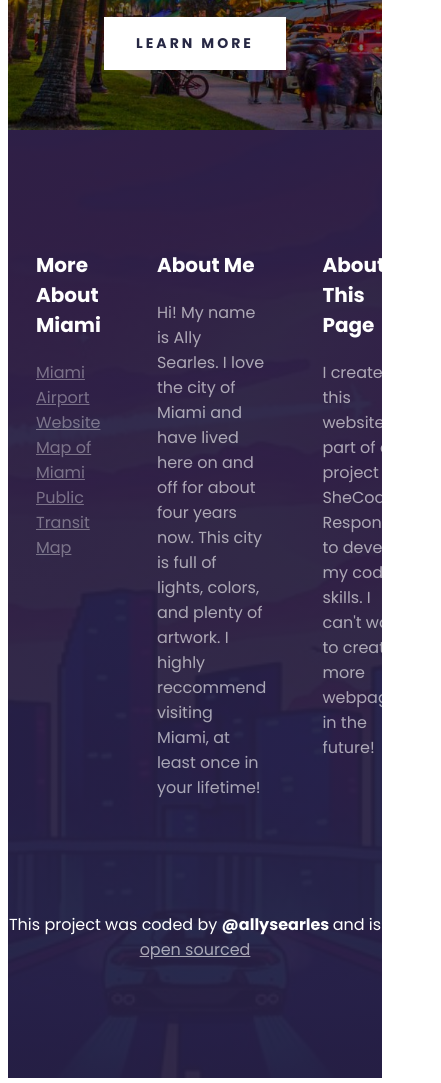
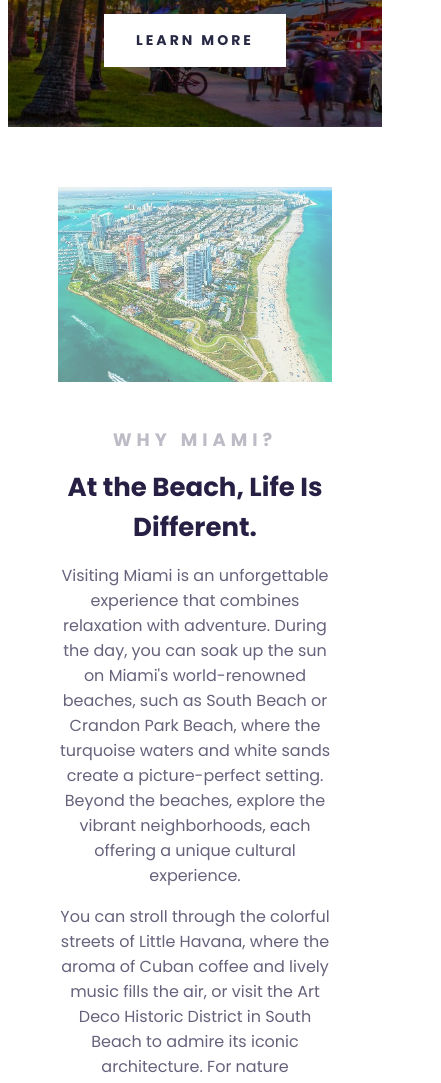
Before and after one commit to allysearles/Travel-Project, a plain HTML site: page index.html in a window 390 px wide. Shown: the part 292-1375 px from the top of the page, 441 px wide, since content can reach past the window. Drawn offline with Linux system fonts and the light colour scheme; a web font is replaced by a local one.

Commit message:
Home-Page: Added <about> section / Worked on responsive layout

```diff
--- a/index.html
+++ b/index.html
@@ -20,8 +20,41 @@
 				<h2 id="hero-heading-three">Officially the City of Miami</h2>
 				<a href="#learn-more">Learn More</a>
 			</header>
+			<main>
+				<section id="section-one" class="grid grid-2-columns">
+					<div class="image">
+						<img
+							id="section-one-image"
+							src="Images/section-one-image-miami.jpg"
+							alt="Image of Miami Beach"
+							width="560px"
+						/>
+					</div>
+					<div>
+						<h2 id="section-one-title">WHY MIAMI?</h2>
+						<h3 id="section-one-heading">At the Beach, Life Is Different.</h3>
+						<p class="section-one-description">
+							Visiting Miami is an unforgettable experience that combines
+							relaxation with adventure. During the day, you can soak up the sun
+							on Miami's world-renowned beaches, such as South Beach or Crandon
+							Park Beach, where the turquoise waters and white sands create a
+							picture-perfect setting. Beyond the beaches, explore the vibrant
+							neighborhoods, each offering a unique cultural experience.
+						</p>
+						<p class="section-one-description">
+							You can stroll through the colorful streets of Little Havana,
+							where the aroma of Cuban coffee and lively music fills the air, or
+							visit the Art Deco Historic District in South Beach to admire its
+							iconic architecture. For nature enthusiasts, the nearby Everglades
+							National Park beckons with its lush landscapes and wildlife
+							encounters. Miami's daytime activities cater to every interest,
+							ensuring a memorable and diverse experience for all visitors.
+						</p>
+					</div>
+				</section>
+			</main>
 			<footer>
-				<section class="grid">
+				<section class="grid grid-1x-narrow-2x-columns">
 					<div>
 						<h3 class="footer-heading">More About Miami</h3>
 						<ul class="footer-description">
--- a/src/styles.css
+++ b/src/styles.css
@@ -8,9 +8,16 @@
 section {
 	max-width: 1200px;
 	margin: 0 auto;
+	padding: 100px 0;
 }
 .grid {
 	display: grid;
+	grid-gap: 64px;
+}
+.grid-2-columns {
+	grid-template-columns: 1fr 1fr;
+}
+.grid-1x-narrow-2x-columns {
 	grid-template-columns: 1fr 2fr 2fr;
 }
 header {
@@ -62,6 +69,45 @@
 	display: inline-block;
 	margin-top: 32px;
 }
+main {
+	background-color: white;
+}
+
+#section-one-image {
+	max-width: 100%;
+	justify-content: center;
+	align-items: center;
+	margin-bottom: -10px;
+	padding-top: 70px;
+}
+#section-one-title {
+	color: var(--dark, #272044);
+	font-family: Poppins;
+	font-size: 16px;
+	font-style: normal;
+	font-weight: 700;
+	line-height: normal;
+	letter-spacing: 5px;
+	opacity: 0.3;
+}
+#section-one-heading {
+	color: var(--dark, #272044);
+	font-family: Poppins;
+	font-size: 40px;
+	font-style: normal;
+	font-weight: 700;
+	line-height: 50px;
+	margin: 0;
+}
+.section-one-description {
+	color: var(--dark, #272044);
+	font-family: Poppins;
+	font-size: 16px;
+	font-style: normal;
+	font-weight: 400;
+	line-height: normal;
+	opacity: 0.7;
+}
 footer {
 	color: white;
 	background-image: linear-gradient(
@@ -81,8 +127,6 @@
 	font-style: normal;
 	font-weight: 700;
 	line-height: normal;
-	margin-right: 28px;
-	margin-left: 28px;
 }
 .footer-description {
 	color: var(--light, #fff);
@@ -92,8 +136,6 @@
 	font-weight: 400;
 	line-height: normal;
 	opacity: 0.6;
-	margin-right: 28px;
-	margin-left: 28px;
 }
 footer ul {
 	padding: 0;
@@ -109,19 +151,50 @@
 }
 #signature {
 	text-align: center;
-	padding-top: 80px;
 }
 @media (max-width: 960px) {
 	header {
 		padding: 60px 0;
 	}
 	#hero-heading-one {
-		font-size: 20px;
+		font-size: 18px;
 	}
 	#hero-heading-two {
 		font-size: 48px;
 	}
 	#hero-heading-three {
-		font-size: 24px;
+		font-size: 22px;
+		padding-top: 2px;
+	}
+	.grid {
+		grid-template-columns: 1fr;
+		grid-gap: 32px;
+	}
+	section {
+		max-width: 100%;
+		padding: 50px;
+	}
+	#section-one-image {
+		max-width: 100%;
+		width: 300px;
+		padding-top: 10px;
+		opacity: 0.6;
+		justify-content: center;
+		align-items: center;
+	}
+	#section-one {
+		text-align: center;
+	}
+	#section-one-title {
+		font-size: 18px;
+	}
+	#section-one-heading {
+		font-size: 26px;
+		line-height: 40px;
+	}
+
+	footer {
+		text-align: center;
+		padding: 50px;
 	}
 }
```
Also changed, not shown: Images/footer-image-two.jpg (deleted), Images/section-one-image-miami.jpg (added), Images/section-one-image-two-miami.jpg (added), 2 other files.
